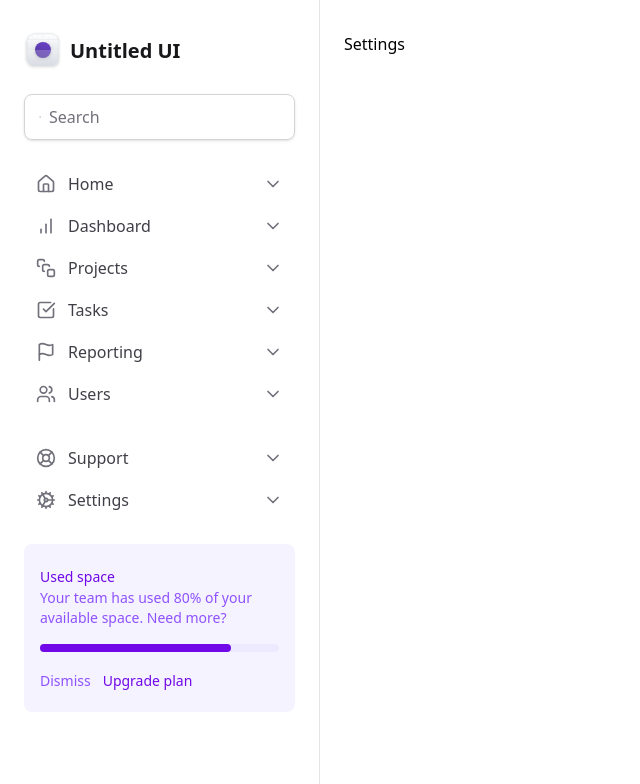
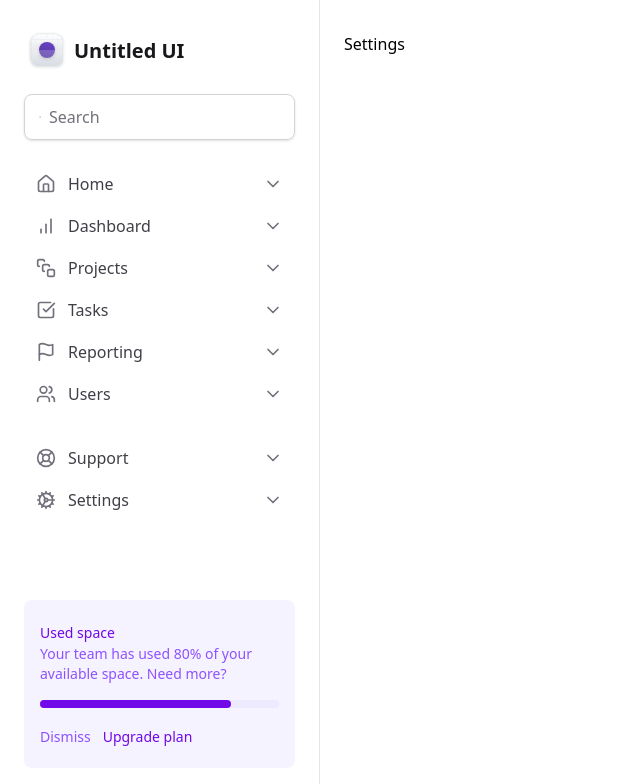
Before and after one commit to Beatriz-Cavallieri/tailwind-dashboard, a React (Vite) app: page / in a window 1280 px wide. Shown: the top 784 px of the page, without its empty margins (0-640 px from the left). Built offline with nearby package versions, Linux system fonts and the light colour scheme.

Commit message:
style fix: reviewing classes and fixing my mistakes

```diff
--- a/src/components/Navigation/NavItem/index.tsx
+++ b/src/components/Navigation/NavItem/index.tsx
@@ -13,7 +13,7 @@ const NavItem = ({ title, icon: Icon }: NavItemProps) => {
       className="flex group items-center gap-3 py-2 px-3 hover:bg-violet-50 rounded">
       <Icon className="w-5 h-5 text-zinc-500" />
       <span className="flex-1 font-medium text-zinc-700 group-hover:text-violet-500">{title}</span>
-      <ChevronDown className="w-5 h-5 text-zinc-500 group-hover:text-violet-300" />
+      <ChevronDown className="w-5 h-5 text-zinc-500 group-hover:text-violet-300 ml-auto" />
     </a>
   )
 }
--- a/src/components/Sidebar/Logo/index.tsx
+++ b/src/components/Sidebar/Logo/index.tsx
@@ -1,6 +1,6 @@
 export function Logo() {
     return (
-      <strong className="flex items-center gap-2 text-xl font-semibold text-zinc-900">
+      <strong className="mx-1 flex items-center gap-2 text-xl font-semibold text-zinc-900">
         <svg
           width={38}
           height={38}
--- a/src/components/Sidebar/index.tsx
+++ b/src/components/Sidebar/index.tsx
@@ -5,7 +5,7 @@ import UsedSpaceWidget from "../UsedSpaceWidget"
 
 const Sidebar = () => {
   return (
-    <aside className="border-r border-zinc-200 py-8 px-6 space-y-6">
+    <aside className="border-r border-zinc-200 py-8 px-6 flex flex-col gap-6">
       <Logo />
       <div className="flex w-full items-center gap-2 border border-zinc-300 rounded-lg py-2.5 px-3.5 shadow-sm">
         <Search className="h-5 w-5 text-zinc-500" />
--- a/src/components/UsedSpaceWidget/index.tsx
+++ b/src/components/UsedSpaceWidget/index.tsx
@@ -1,6 +1,6 @@
 const UsedSpaceWidget = () => {
     return (
-        <div className="bg-violet-50 rounded-lg px-4 py-5 flex flex-col gap-4">
+        <div className="bg-violet-50 rounded-lg px-4 py-5 flex flex-col gap-4 mt-auto">
             <div className="space-y-1">
                 <span className="text-sm/5 font-medium text-violet-700">
                     Used space
```
